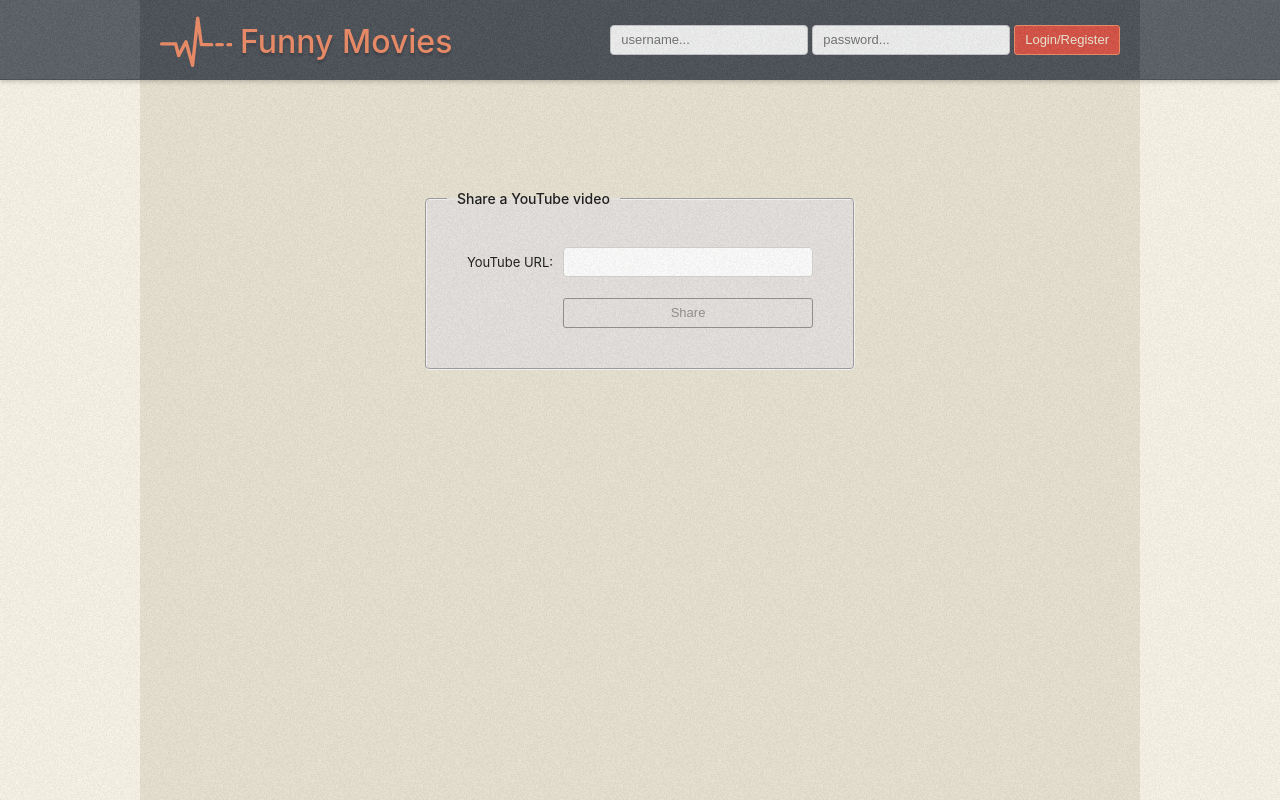
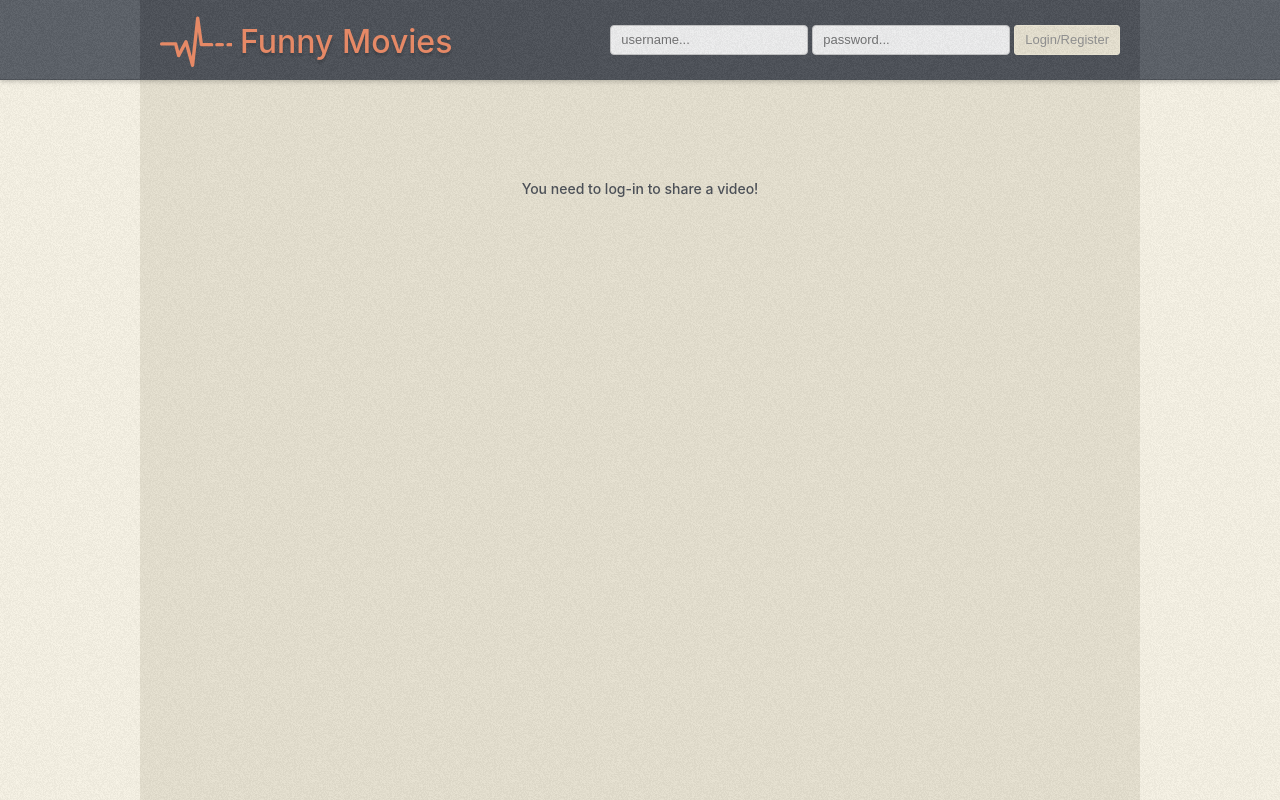
Before and after one commit to truongtichthien/funny-movies, a React (Create React App) app: page /share in a window 1280 px wide. Built offline with nearby package versions, Linux system fonts and the light colour scheme.

Commit message:
Add an announcement on the Share page when users have not logged in.

```diff
--- a/src/components/header/Header.module.scss
+++ b/src/components/header/Header.module.scss
@@ -106,13 +106,6 @@
         margin: 0 0.4rem;
       }
 
-      &.disabled {
-        pointer-events: none;
-        color: #8e8e8e;
-        background-color: var(--yellowSandColor);
-        border-color: var(--yellowSandColor);
-      }
-
       &.primaryBtn {
         background: var(--carrotColor) url('/grain.png');
         border-color: var(--orangeColor);
@@ -124,6 +117,13 @@
         color: var(--blackColor);
         border-color: var(--yellowSandColor);
       }
+
+      &.disabled {
+        pointer-events: none;
+        color: #8e8e8e;
+        background-color: var(--yellowSandColor);
+        border-color: var(--yellowSandColor);
+      }
     }
   }
 }
--- a/src/components/share/Share.js
+++ b/src/components/share/Share.js
@@ -1,10 +1,12 @@
 import React, {useEffect, useState} from 'react';
+import {useSelector} from 'react-redux';
 import {joinCls, validateYouTubeUrl} from '../../utilities';
 import cls from './Share.module.scss';
 
 export default () => {
   const [url, setUrl] = useState('');
   const [validUrl, setValidUrl] = useState(false);
+  const loggedIn = useSelector(({loggedIn}) => loggedIn);
 
   const handleUrlChange = (e) => {
     const val = e.target.value;
@@ -20,6 +22,7 @@ export default () => {
 
   return (
     <div className={cls.appShare}>
+      {loggedIn ? (
         <fieldset className={cls.boundary}>
           <legend className={cls.legend}>Share a YouTube video</legend>
           <div className={cls.urlForm}>
@@ -37,6 +40,7 @@ export default () => {
                   onClick={handleShare}>Share
           </button>
         </fieldset>
+      ) : <div className={cls.announcement}>You need to log-in to share a video!</div>}
     </div>
   );
 };
--- a/src/components/share/Share.module.scss
+++ b/src/components/share/Share.module.scss
@@ -89,4 +89,13 @@
       }
     }
   }
+
+  .announcement {
+    display: flex;
+    flex-direction: column;
+    margin: 0 auto;
+    font-size: 1.4rem;
+    font-weight: 500;
+    color: var(--blackColor);
+  }
 }
```
Lines whose indentation alone changed are shown as unchanged.
